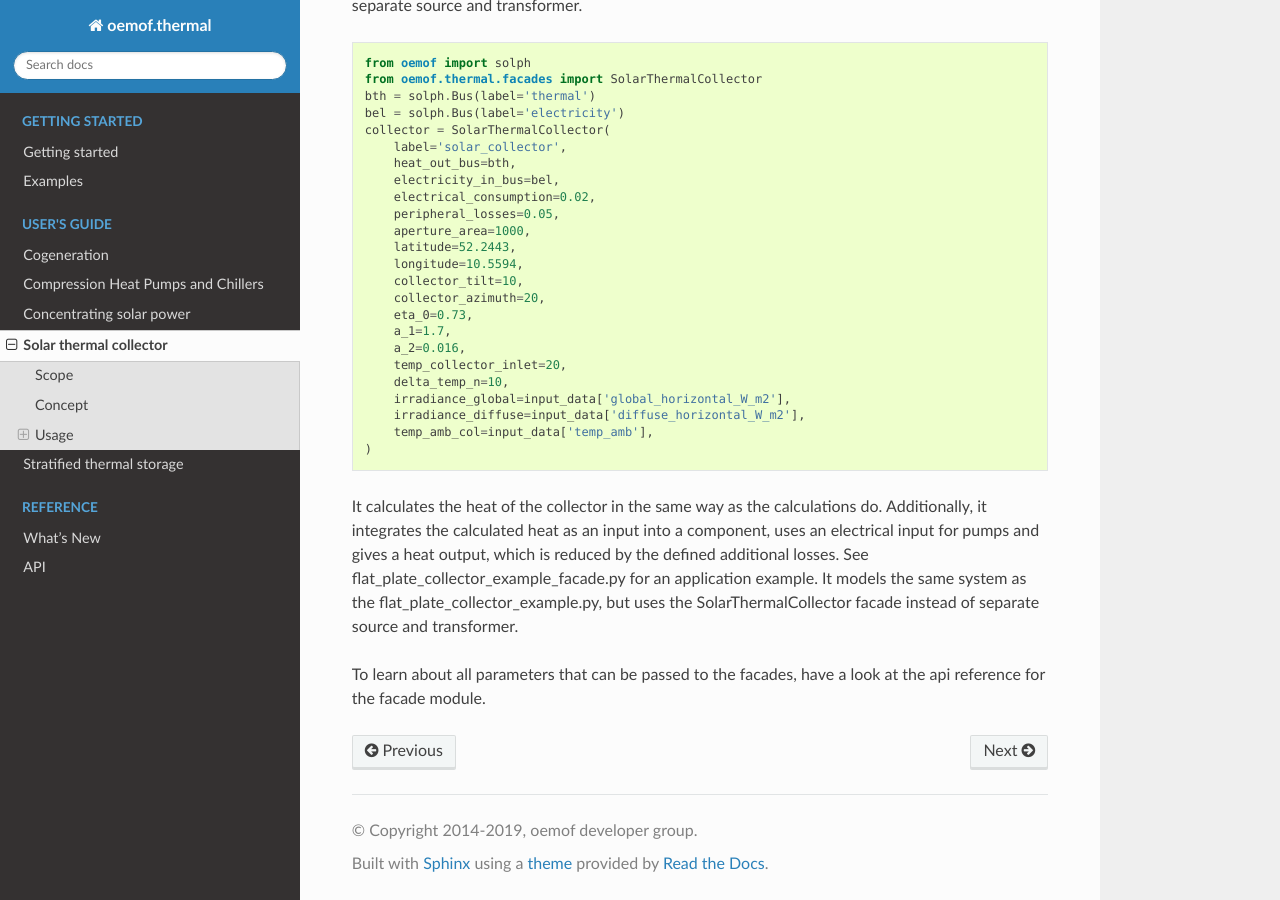
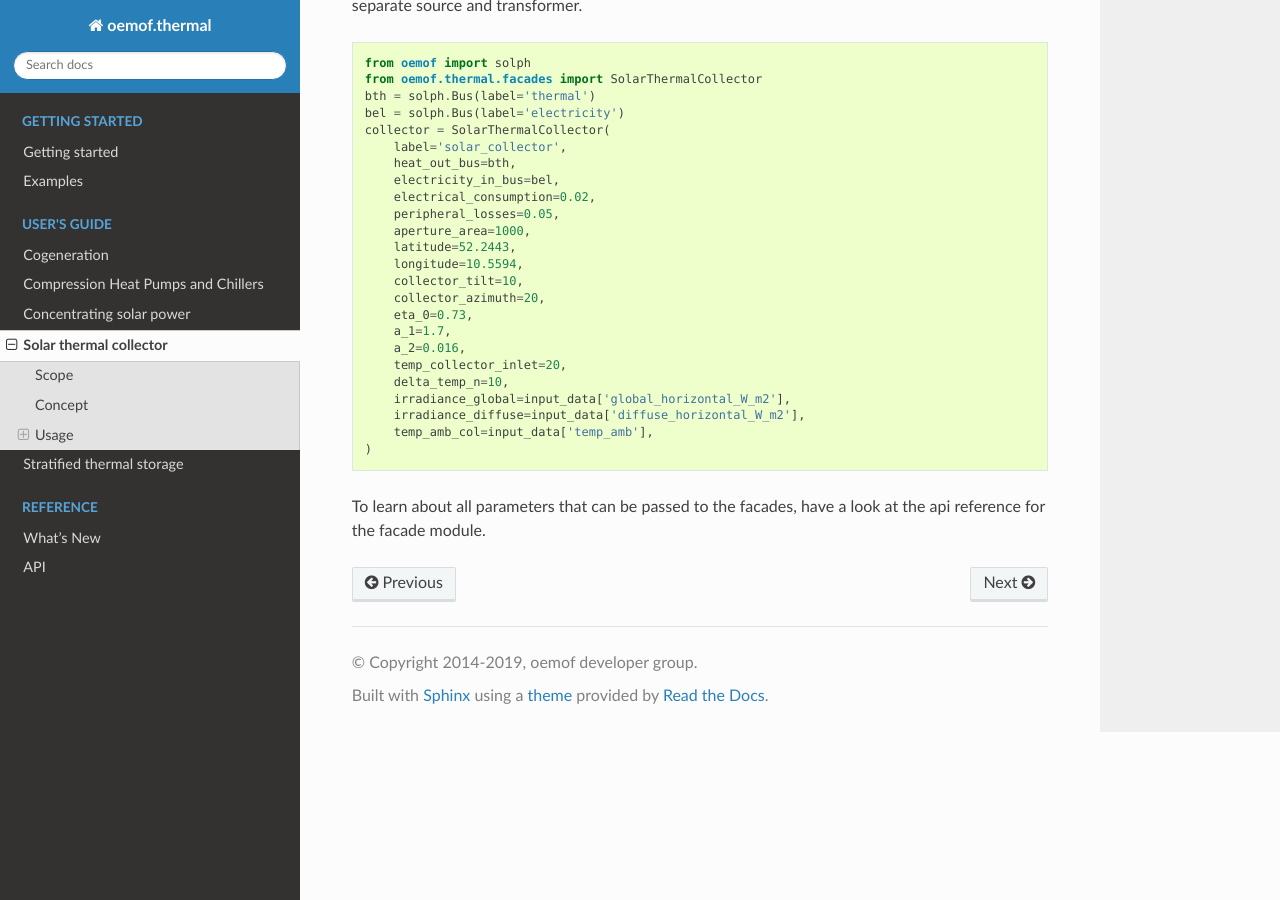
Before and after one commit to oemof/oemof-thermal, a Sphinx documentation site: the page built from docs/solar_thermal_collector.rst, in a window 1280 px wide and 900 px high, scrolled down 3839 px. Built offline with Sphinx 7.4.7 and the Read the Docs theme 2.0.0, drawn with Linux system fonts in a browser that asks for light colours; formulas are drawn with MathJax 3.

Commit message:
Delete paragraph

```diff
--- a/docs/solar_thermal_collector.rst
+++ b/docs/solar_thermal_collector.rst
@@ -182,12 +182,5 @@ instead of separate source and transformer.
     	temp_amb_col=input_data['temp_amb'],
     )
 
-It calculates the heat of the collector in the same
-way as the calculations do. Additionally, it integrates the calculated heat as an input
-into a component, uses an electrical input for pumps and gives a heat output,
-which is reduced by the defined additional losses. See flat_plate_collector_example_facade.py for an application example. It models the same
-system as the flat_plate_collector_example.py, but uses the SolarThermalCollector facade
-instead of separate source and transformer.
-
 To learn about all parameters that can be passed to the facades, have a look at the
 :ref:`api reference for the facade module <api_label>`.
```
